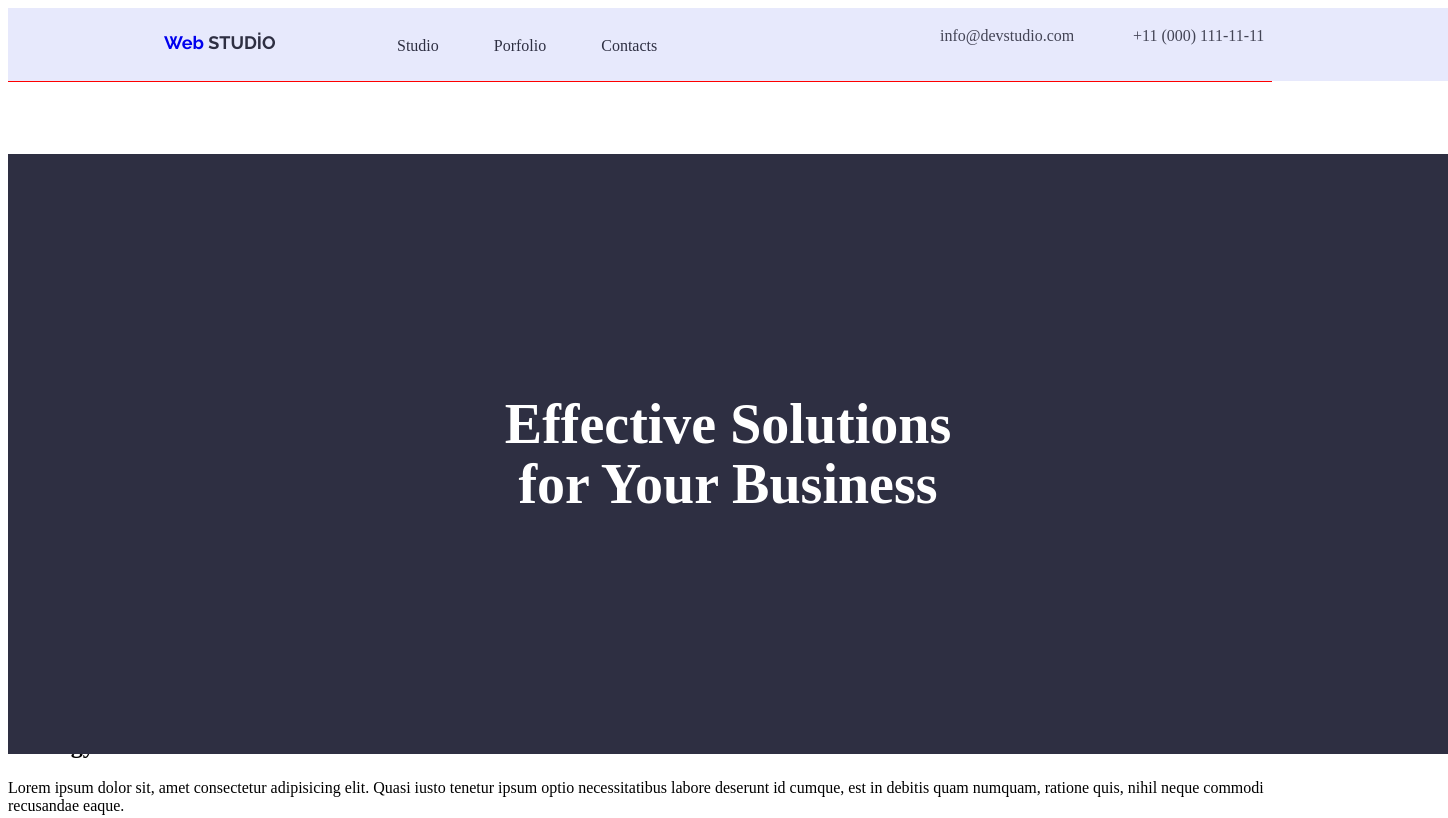
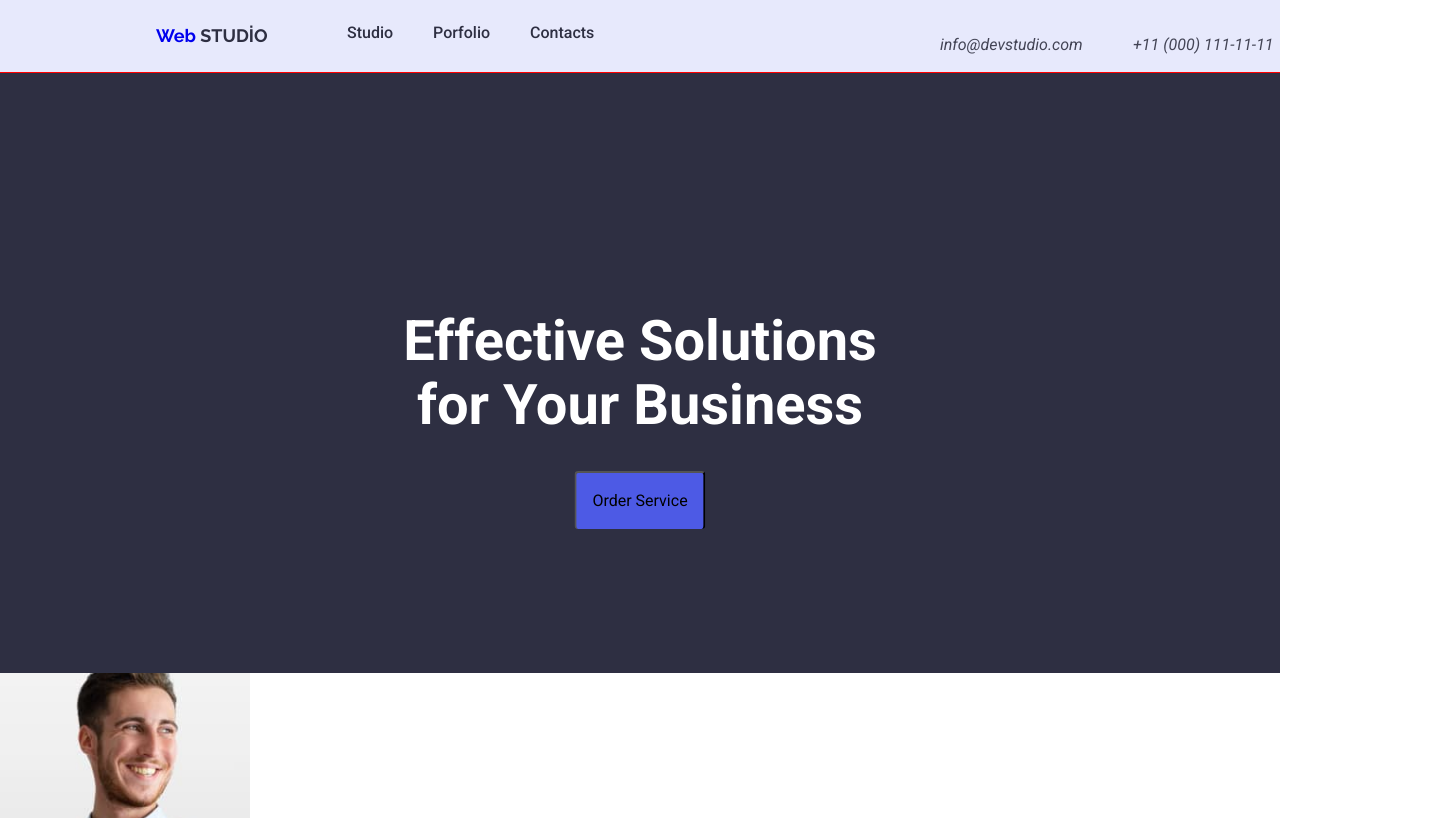
Before and after one commit to wlorez/goit-markup-hw-02, a plain HTML site: page index.html in a window 1280 px wide. Shown: the top 818 px of the page, 1448 px wide, since content can reach past the window. Drawn offline with nearby package versions, Linux system fonts and the light colour scheme.

Commit message:
ikinci yükleme

```diff
--- a/CSS/styles.css
+++ b/CSS/styles.css
@@ -1,32 +1,37 @@
+* {
+  margin: 0;
+  padding: 0;
+  box-sizing: border-box;
+}
+
 body {
-  font-family: "Roboto sans-serif";
+  font-family: "Roboto", sans-serif;
 }
 
 header {
   background-color: #e7e9fc;
   border-bottom: 1px solid red;
 }
+
 .ana-div {
   background-color: #e7e9fc;
-  width: 1440px;
+  width: 100%;
   height: 72px;
-  border: 1px;
   border-bottom: 1px solid #e7e9fc;
+  display: flex;
+  align-items: center;
+  position: relative;
 }
+
 .logo {
-  margin-right: 20px;
-  left: 156px;
-  font-family: "Raleway";
+  margin-left: 156px;
+  font-family: "Raleway", sans-serif;
   font-weight: 700;
   font-size: 18px;
+  color: #4d5ae5;
   line-height: 21px;
-  letter-spacing: 3%;
-  color: #4d5ae5;
-  position: relative;
-  top: 24px;
-  width: 115px;
-  height: 24px;
 }
+
 .logo a {
   text-decoration: none;
 }
@@ -34,34 +39,21 @@ header {
 .logo-color {
   color: #2e2f42;
 }
+
 .link {
-  text-align: center;
   position: absolute;
+  left: 347px;
+  top: 24px;
   display: flex;
-  left: 347px;
-  margin: 10px;
   gap: 40px;
-  top: 24px;
-  width: 261px;
-  height: 24px;
-  list-style: none;
-}
-.link ul {
-  list-style: none;
-  margin: 0;
-  padding: 0;
-  display: flex;
   list-style: none;
 }
 
 .link li a {
   font-weight: 500;
   font-size: 16px;
-  line-height: 24px;
   color: #2e2f42;
   text-decoration: none;
-  display: inline;
-  margin-right: 15px;
 }
 
 .link li a:hover {
@@ -69,63 +61,63 @@ header {
   color: blue;
 }
 
-.info-ana {
-  display: block;
-}
-
 .mail {
   position: absolute;
   color: #434455;
-  font-style: normal;
-  width: 153px;
-  height: 24px;
-  top: 24px;
   left: 940px;
+  font-size: 16px;
   text-decoration: none;
-  font-size: 16px;
-  line-height: 1.5;
-  letter-spacing: 2%;
 }
 
 .tel {
   position: absolute;
-  width: 151px;
-  height: 24px;
-  top: 24px;
   left: 1133px;
   color: #434455;
-  font-style: normal;
-  font-weight: 400;
   font-size: 16px;
-  line-height: 1.5;
-  letter-spacing: 2%;
+  text-decoration: none;
 }
 
-/*header alanı bitmedi*/
+main {
+  margin: 0;
+}
+
+/*Main Bitti*/
 
 .baslik {
-  width: 1440px;
+  width: 100%;
   height: 600px;
-  top: 72px;
   background-color: #2e2f42;
-  position: relative;
-  overflow: hidden;
   display: flex;
   justify-content: center;
   align-items: center;
+  position: absolute;
 }
+
 .baslik h1 {
   font-weight: 700;
   font-size: 56px;
-  letter-spacing: 2%;
-  line-height: 60px;
   color: #ffffff;
   text-align: center;
-  margin: 0 auto;
+  top: 260px;
 }
+
 .btn {
   font-size: 16px;
   line-height: 24px;
   letter-spacing: 2%;
   background-color: #4d5ae5;
+  border-radius: 4px;
+  gap: 10px;
+  border-bottom: 16px;
+  position: absolute;
+  top: 50%;
+  left: 50%;
+  transform: translate(-50%, -50%);
+  padding: 16px;
+  border-radius: 4px;
+  gap: 10px;
+  top: 500px;
 }
+.ana-baslik {
+  display: inline;
+}
--- a/index.html
+++ b/index.html
@@ -14,6 +14,9 @@
     <link
         href="https://fonts.googleapis.com/css2?family=Raleway:ital,wght@0,100..900;1,100..900&family=Roboto:ital,wght@0,100;0,300;0,400;0,500;0,700;0,900;1,100;1,300;1,400;1,500;1,700;1,900&display=swap"
         rel="stylesheet" />
+    <link rel="stylesheet" href="https://cdnjs.cloudflare.com/ajax/libs/modern-normalize/3.0.1/modern-normalize.css"
+        integrity="sha512-gnAN+RgTMylunXI7AMg+PtcUGpKZFkZJoFIkAWvdPFRrFJz3p2tx4+9xbjILRfN7CzoViMgS8vSf06fSQzWZjA=="
+        crossorigin="anonymous" referrerpolicy="no-referrer" />
     <link rel="stylesheet" href="CSS/styles.css">
     <title>Web Studio</title>
 </head>
@@ -45,10 +48,12 @@
 
     <!--Sitemin Main Alanı-->
     <main>
+        <div class="ana-baslik">
             <div class="baslik">
                 <h1>Effective Solutions <br>for Your Business</h1>
             </div>
             <button class="btn">Order Service</button>
+        </div>
 
         <h2>Strategy</h2>
         <p>
```
Lines whose indentation alone changed are shown as unchanged.
